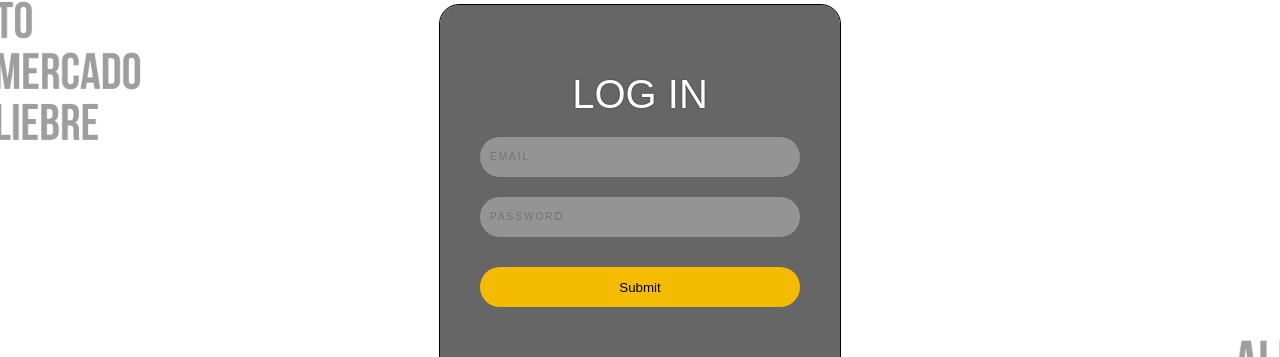
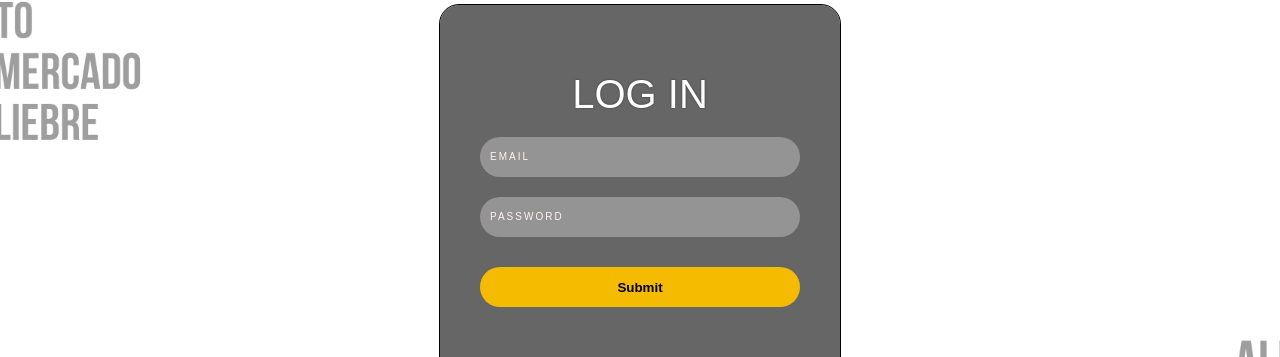
Before and after one commit to juuulii/Mercado-Liebre, a React (Vite) app in the folder MercadoLiebre/: page / in a window 1280 px wide. Shown: the part 145-502 px from the top of the page. Built offline with nearby package versions, Linux system fonts and the light colour scheme.

Commit message:
css login

```diff
--- a/MercadoLiebre/src/styles/components/buttons/largeButton.css
+++ b/MercadoLiebre/src/styles/components/buttons/largeButton.css
@@ -1,4 +1,3 @@
-
 .login {
     border: 1px solid black;
     width: 400px;
@@ -21,9 +20,14 @@
     border-radius: 40px;
     border: none;
     box-shadow: 0px 0px 5px rgba(0,0,0,0,0,3);
+    cursor: pointer;
+    font-weight: bold;
+
 
 }
-
+.largeButton_button:hover{
+    background-color: #af7e0c;
+}
 form {
     display: block;
     box-sizing: border-box;
@@ -41,6 +45,7 @@ h1 {
     font-size: 24px;
     text-shadow: 0px 0px 2px rgba(0,0,0,0.5);
     margin-bottom: 60px;
+    color: white;
 }
 
 :placeholder-shown {
@@ -61,3 +66,6 @@ input {
     margin-bottom: 20px;
     color: white;
 }
+.login input::placeholder {
+    color: #fff3f3;
+  }
--- a/MercadoLiebre/src/styles/components/loginPage/LoginPage.css
+++ b/MercadoLiebre/src/styles/components/loginPage/LoginPage.css
@@ -9,4 +9,5 @@
     display: flex;
     justify-content: center;
     align-items: center;
+    color: white;
   }
```
